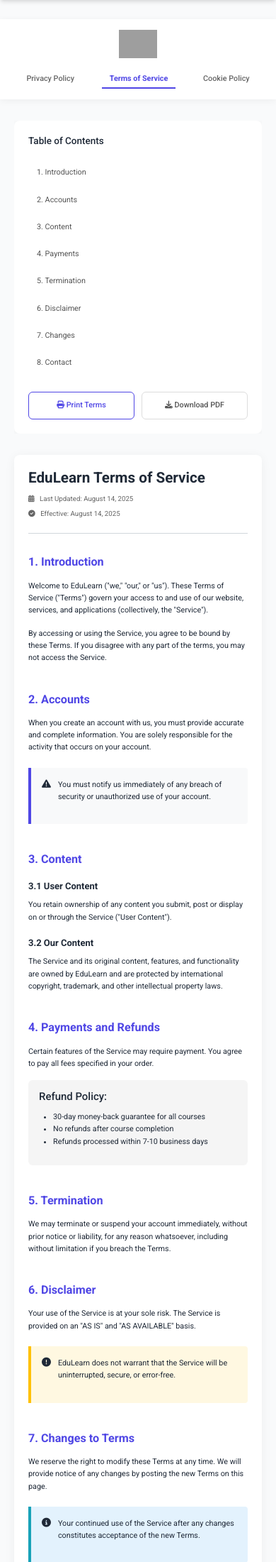
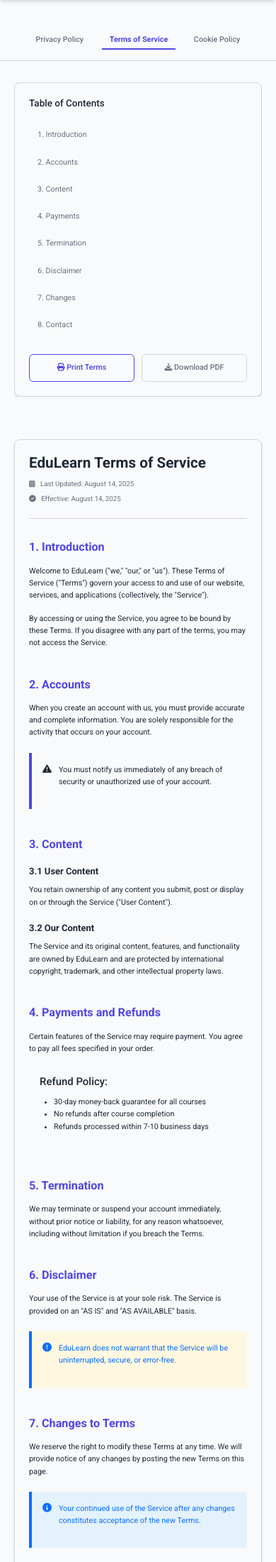
Before and after one commit to SHAHSULTANS/Edulearn, a Django app: page /user/terms/ in a window 390 px wide. Shown: the part 53-2254 px from the top of the page at 71% size. Run offline with Django 5.2, Linux system fonts and the light colour scheme; grey boxes are pictures that could not be loaded.

Commit message:
Update terms_of_service.html to fix text overlap and align with base.html
- Added padding-top: 80px to .legal-page to prevent fixed navbar overlap
- Replaced legal-header with inherited base.html navbar and added legal-subnav
- Aligned CSS variables (--primary-color, --light-color, etc.) with base.html
- Updated buttons to use btn-primary and btn-outline-primary with gradient and hover effects
- Applied shadow-sm and --border-color for consistent card styling
- Adjusted scroll offset in JavaScript for navbar and subnav
- Ensured responsive design and maintained TOC, print, and download functionality

```diff
--- a/templates/base.html
+++ b/templates/base.html
@@ -346,9 +346,9 @@
           <p class="mb-0 text-footer">© 2025 EduLearn, Inc. All rights reserved.</p>
         </div>
         <div class="col-md-6 text-md-end">
-          <a href="#" class="me-3">Terms</a>
-          <a href="#" class="me-3">Privacy</a>
-          <a href="#">Cookie Policy</a>
+          <a href="{% url "terms_of_service" %}" class="me-3">Terms</a>
+          <a href="{% url "privacy_policy" %}" class="me-3">Privacy</a>
+          <a href="{% url "cookie_policy" %}">Cookie Policy</a>
         </div>
       </div>
     </div>
--- a/users/templates/legal/terms.html
+++ b/users/templates/legal/terms.html
@@ -1,17 +1,369 @@
-{% extends 'base.html' %} {% load static %} {% block title %}
-<title>EduLearn - Terms of Service</title>
-{% endblock %} {% block content %}
+{% extends 'base.html' %}
+{% load static %}
+
+{% block title %}
+EduLearn - Terms of Service
+{% endblock %}
+
+{% block extra_css %}
+<style>
+  .legal-page {
+    font-family: "Roboto", sans-serif;
+    color: var(--text-color);
+    line-height: 1.6;
+    padding-top: 80px; /* Prevent overlap with fixed navbar */
+    background: var(--light-color);
+  }
+
+  .legal-subnav {
+    background: var(--light-color);
+    border-bottom: 1px solid var(--border-color);
+    padding: 15px 0;
+    position: sticky;
+    top: 0px; /* Below fixed navbar */
+    z-index: 99;
+  }
+
+  .legal-subnav .container {
+    display: flex;
+    justify-content: center;
+    align-items: center;
+    max-width: 1200px;
+    margin: 0 auto;
+    padding: 0 20px;
+  }
+
+  .legal-nav {
+    display: flex;
+    gap: 25px;
+  }
+
+  .nav-link {
+    color: var(--muted-color);
+    text-decoration: none;
+    font-weight: 500;
+    padding: 5px 0;
+    position: relative;
+    transition: color 0.2s;
+  }
+
+  .nav-link:hover {
+    color: var(--primary-color);
+  }
+
+  .nav-link.active {
+    color: var(--primary-color);
+    font-weight: 600;
+  }
+
+  .nav-link.active:after {
+    content: "";
+    position: absolute;
+    bottom: 0;
+    left: 0;
+    width: 100%;
+    height: 2px;
+    background: var(--primary-color);
+  }
+
+  .legal-container {
+    display: flex;
+    max-width: 1200px;
+    margin: 30px auto;
+    padding: 0 20px;
+    gap: 30px;
+  }
+
+  .legal-sidebar {
+    width: 280px;
+    padding-right: 20px;
+    position: sticky;
+    top: 150px; /* Below subnav */
+    align-self: flex-start;
+    max-height: calc(100vh - 160px);
+    overflow-y: auto;
+  }
+
+  .sidebar-content {
+    background: var(--light-color);
+    border: 1px solid var(--border-color);
+    border-radius: 8px;
+    padding: 20px;
+    box-shadow: var(--shadow);
+  }
+
+  .toc-list {
+    list-style: none;
+    padding: 0;
+    margin: 20px 0;
+  }
+
+  .toc-link {
+    display: block;
+    padding: 8px 12px;
+    color: var(--muted-color);
+    text-decoration: none;
+    border-radius: 4px;
+    margin-bottom: 5px;
+    transition: all 0.2s;
+  }
+
+  .toc-link:hover,
+  .toc-link:focus,
+  .toc-link.active {
+    background: var(--light-color);
+    color: var(--primary-color);
+  }
+
+  .sidebar-actions {
+    display: flex;
+    flex-direction: column;
+    gap: 10px;
+    margin-top: 25px;
+  }
+
+  .btn {
+    padding: 10px 15px;
+    border-radius: 6px;
+    font-weight: 500;
+    cursor: pointer;
+    transition: all 0.2s;
+    text-align: center;
+  }
+
+  .btn-primary {
+    background: linear-gradient(90deg, var(--primary-color) 0%, #7C3AED 100%);
+    color: var(--light-color);
+    border: none;
+  }
+
+  .btn-primary:hover {
+    background: var(--accent-color);
+    transform: translateY(-2px);
+    box-shadow: var(--shadow-hover);
+  }
+
+  .btn-outline-primary {
+    border: 1px solid var(--primary-color);
+    color: var(--primary-color);
+    background: var(--light-color);
+  }
+
+  .btn-outline-primary:hover {
+    background: var(--primary-color);
+    color: var(--light-color);
+    transform: translateY(-2px);
+  }
+
+  .btn-outline-secondary {
+    border: 1px solid var(--border-color);
+    color: var(--muted-color);
+    background: var(--light-color);
+  }
+
+  .btn-outline-secondary:hover {
+    background: var(--light-gray);
+    transform: translateY(-2px);
+  }
+
+  .legal-content {
+    flex: 1;
+    background: var(--light-color);
+    border: 1px solid var(--border-color);
+    border-radius: 8px;
+    padding: 30px;
+    box-shadow: var(--shadow);
+  }
+
+  .content-header {
+    border-bottom: 1px solid var(--border-color);
+    padding-bottom: 20px;
+    margin-bottom: 30px;
+  }
+
+  .content-header h1 {
+    font-weight: 700;
+    color: var(--text-color);
+    margin-bottom: 10px;
+  }
+
+  .meta-info {
+    display: flex;
+    gap: 20px;
+    color: var(--muted-color);
+    font-size: 0.9rem;
+  }
+
+  .meta-info i {
+    margin-right: 5px;
+  }
+
+  .legal-section {
+    margin-bottom: 40px;
+  }
+
+  .legal-section h2 {
+    color: var(--primary-color);
+    font-weight: 600;
+    margin-bottom: 15px;
+    font-size: 1.5rem;
+  }
+
+  .legal-section h3 {
+    font-weight: 600;
+    margin: 20px 0 10px;
+    font-size: 1.2rem;
+  }
+
+  .legal-section p {
+    margin-bottom: 15px;
+  }
+
+  .highlight-box {
+    background: var(--light-gray);
+    border-left: 4px solid var(--primary-color);
+    padding: 15px;
+    margin: 20px 0;
+    display: flex;
+    gap: 10px;
+    border-radius: 0 4px 4px 0;
+  }
+
+  .highlight-box.warning {
+    border-left-color: var(--warning-color);
+    background: #fff8e1;
+  }
+
+  .highlight-box.info {
+    border-left-color: var(--info-color);
+    background: #e3f2fd;
+  }
+
+  .highlight-box i {
+    font-size: 1.2rem;
+    margin-top: 2px;
+  }
+
+  .refund-policy {
+    background: var(--light-gray);
+    padding: 15px;
+    border-radius: 6px;
+    margin: 15px 0;
+  }
+
+  .refund-policy h4 {
+    margin-top: 0;
+    margin-bottom: 10px;
+  }
+
+  .refund-policy ul {
+    padding-left: 20px;
+    margin: 10px 0;
+  }
+
+  .contact-methods {
+    margin-top: 15px;
+  }
+
+  .contact-methods p {
+    display: flex;
+    align-items: center;
+    gap: 10px;
+    margin-bottom: 10px;
+  }
+
+  .acceptance-section {
+    margin-top: 50px;
+    padding-top: 30px;
+    border-top: 1px solid var(--border-color);
+  }
+
+  .acceptance-box {
+    background: var(--light-gray);
+    padding: 25px;
+    border-radius: 8px;
+    text-align: center;
+  }
+
+  .acceptance-box h4 {
+    margin-top: 0;
+    margin-bottom: 15px;
+  }
+
+  .acceptance-actions {
+    display: flex;
+    justify-content: center;
+    gap: 15px;
+    margin-top: 20px;
+  }
+
+  /* Responsive Design */
+  @media (max-width: 992px) {
+    .legal-container {
+      flex-direction: column;
+    }
+
+    .legal-sidebar {
+      width: 100%;
+      position: static;
+      margin-bottom: 30px;
+      padding-right: 0;
+    }
+
+    .sidebar-actions {
+      flex-direction: row;
+      justify-content: center;
+    }
+  }
+
+  @media (max-width: 768px) {
+    .legal-subnav .container {
+      flex-direction: column;
+      gap: 15px;
+    }
+
+    .legal-nav {
+      width: 100%;
+      justify-content: center;
+      gap: 15px;
+    }
+
+    .legal-content {
+      padding: 20px;
+    }
+
+    .acceptance-actions {
+      flex-direction: column;
+      gap: 10px;
+    }
+
+    .btn {
+      width: 100%;
+    }
+  }
+
+  @media (max-width: 576px) {
+    .meta-info {
+      flex-direction: column;
+      gap: 5px;
+    }
+
+    .legal-nav {
+      flex-wrap: wrap;
+    }
+  }
+</style>
+{% endblock %}
+
+{% block content %}
 <div class="legal-page">
-  <!-- Header with Navigation -->
-  <div class="legal-header">
+  <!-- Sub-Navigation -->
+  <div class="legal-subnav">
     <div class="container">
-      <a href="{% url 'home' %}" class="logo">
-        <img src="{% static 'edulear1n.svg' %}" alt="EduLearn Logo" />
-      </a>
       <div class="legal-nav">
-        <a href="{% url "privacy_policy" %}" class="nav-link">Privacy Policy</a>
+        <a href="{% url 'privacy_policy' %}" class="nav-link">Privacy Policy</a>
         <a href="{% url 'terms_of_service' %}" class="nav-link active">Terms of Service</a>
-        <a href="{% url "cookie_policy" %}" class="nav-link">Cookie Policy</a>
+        <a href="{% url 'cookie_policy' %}" class="nav-link">Cookie Policy</a>
       </div>
     </div>
   </div>
@@ -133,7 +485,7 @@
             Your use of the Service is at your sole risk. The Service is
             provided on an "AS IS" and "AS AVAILABLE" basis.
           </p>
-          <div class="highlight-box warning">
+          <div class="highlight-box warning text-primary">
             <i class="fas fa-exclamation-circle"></i>
             <p>
               EduLearn does not warrant that the Service will be uninterrupted,
@@ -142,13 +494,13 @@
           </div>
         </section>
 
-        <section id="changes" class="legal-section">
+        <section id="changes" class="legal-section ">
           <h2>7. Changes to Terms</h2>
           <p>
             We reserve the right to modify these Terms at any time. We will
             provide notice of any changes by posting the new Terms on this page.
           </p>
-          <div class="highlight-box info">
+          <div class="highlight-box info text-primary">
             <i class="fas fa-info-circle"></i>
             <p>
               Your continued use of the Service after any changes constitutes
@@ -178,12 +530,8 @@
               understood, and agree to be bound by these Terms of Service.
             </p>
             <div class="acceptance-actions">
-              <a href="{% url 'register' %}" class="btn btn-primary"
-                >I Accept - Create Account</a
-              >
-              <a href="{% url 'home' %}" class="btn btn-outline-secondary"
-                >Back to Home</a
-              >
+              <a href="{% url 'register' %}" class="btn btn-primary">I Accept - Create Account</a>
+              <a href="{% url 'home' %}" class="btn btn-outline-secondary">Back to Home</a>
             </div>
           </div>
         </div>
@@ -191,352 +539,9 @@
     </div>
   </div>
 </div>
-{% endblock %} {% block extra_css %}
-<style>
-  :root {
-    --primary-color: #5624d0;
-    --secondary-color: #f5f5f5;
-    --accent-color: #a435f0;
-    --text-color: #2d2f31;
-    --light-gray: #f8f9fa;
-    --border-color: #e1e1e1;
-  }
+{% endblock %}
 
-  .legal-page {
-    font-family: "Roboto", sans-serif;
-    color: var(--text-color);
-    line-height: 1.6;
-  }
-
-  .legal-header {
-    background: white;
-    box-shadow: 0 2px 10px rgba(0, 0, 0, 0.05);
-    padding: 15px 0;
-    position: sticky;
-    top: 0;
-    z-index: 100;
-  }
-
-  .legal-header .container {
-    display: flex;
-    justify-content: space-between;
-    align-items: center;
-    max-width: 1200px;
-    margin: 0 auto;
-    padding: 0 20px;
-  }
-
-  .logo img {
-    height: 40px;
-  }
-
-  .legal-nav {
-    display: flex;
-    gap: 25px;
-  }
-
-  .nav-link {
-    color: #666;
-    text-decoration: none;
-    font-weight: 500;
-    padding: 5px 0;
-    position: relative;
-  }
-
-  .nav-link.active {
-    color: var(--primary-color);
-    font-weight: 600;
-  }
-
-  .nav-link.active:after {
-    content: "";
-    position: absolute;
-    bottom: 0;
-    left: 0;
-    width: 100%;
-    height: 2px;
-    background: var(--primary-color);
-  }
-
-  .legal-container {
-    display: flex;
-    max-width: 1200px;
-    margin: 30px auto;
-    padding: 0 20px;
-  }
-
-  .legal-sidebar {
-    width: 280px;
-    padding-right: 30px;
-    position: sticky;
-    top: 80px;
-    align-self: flex-start;
-    max-height: calc(100vh - 100px);
-    overflow-y: auto;
-  }
-
-  .sidebar-content {
-    background: white;
-    border-radius: 8px;
-    padding: 20px;
-    box-shadow: 0 2px 15px rgba(0, 0, 0, 0.05);
-  }
-
-  .toc-list {
-    list-style: none;
-    padding: 0;
-    margin: 20px 0;
-  }
-
-  .toc-link {
-    display: block;
-    padding: 8px 12px;
-    color: #555;
-    text-decoration: none;
-    border-radius: 4px;
-    margin-bottom: 5px;
-    transition: all 0.2s;
-  }
-
-  .toc-link:hover,
-  .toc-link:focus {
-    background: var(--light-gray);
-    color: var(--primary-color);
-  }
-
-  .sidebar-actions {
-    display: flex;
-    flex-direction: column;
-    gap: 10px;
-    margin-top: 25px;
-  }
-
-  .btn {
-    padding: 10px 15px;
-    border-radius: 6px;
-    font-weight: 500;
-    cursor: pointer;
-    transition: all 0.2s;
-    text-align: center;
-  }
-
-  .btn-outline-primary {
-    border: 1px solid var(--primary-color);
-    color: var(--primary-color);
-    background: white;
-  }
-
-  .btn-outline-primary:hover {
-    background: var(--primary-color);
-    color: white;
-  }
-
-  .btn-outline-secondary {
-    border: 1px solid #ddd;
-    color: #555;
-    background: white;
-  }
-
-  .btn-outline-secondary:hover {
-    background: #f5f5f5;
-  }
-
-  .legal-content {
-    flex: 1;
-    background: white;
-    border-radius: 8px;
-    padding: 30px;
-    box-shadow: 0 2px 15px rgba(0, 0, 0, 0.05);
-  }
-
-  .content-header {
-    border-bottom: 1px solid var(--border-color);
-    padding-bottom: 20px;
-    margin-bottom: 30px;
-  }
-
-  .content-header h1 {
-    font-weight: 700;
-    color: var(--text-color);
-    margin-bottom: 10px;
-  }
-
-  .meta-info {
-    display: flex;
-    gap: 20px;
-    color: #666;
-    font-size: 0.9rem;
-  }
-
-  .meta-info i {
-    margin-right: 5px;
-  }
-
-  .legal-section {
-    margin-bottom: 40px;
-  }
-
-  .legal-section h2 {
-    color: var(--primary-color);
-    font-weight: 600;
-    margin-bottom: 15px;
-    font-size: 1.5rem;
-  }
-
-  .legal-section h3 {
-    font-weight: 600;
-    margin: 20px 0 10px;
-    font-size: 1.2rem;
-  }
-
-  .legal-section p {
-    margin-bottom: 15px;
-  }
-
-  .highlight-box {
-    background: #f8f9fa;
-    border-left: 4px solid var(--primary-color);
-    padding: 15px;
-    margin: 20px 0;
-    display: flex;
-    gap: 10px;
-    border-radius: 0 4px 4px 0;
-  }
-
-  .highlight-box.warning {
-    border-left-color: #ffc107;
-    background: #fff8e1;
-  }
-
-  .highlight-box.info {
-    border-left-color: #17a2b8;
-    background: #e3f2fd;
-  }
-
-  .highlight-box i {
-    font-size: 1.2rem;
-    margin-top: 2px;
-  }
-
-  .refund-policy {
-    background: #f5f5f5;
-    padding: 15px;
-    border-radius: 6px;
-    margin: 15px 0;
-  }
-
-  .refund-policy h4 {
-    margin-top: 0;
-    margin-bottom: 10px;
-  }
-
-  .refund-policy ul {
-    padding-left: 20px;
-    margin: 10px 0;
-  }
-
-  .contact-methods {
-    margin-top: 15px;
-  }
-
-  .contact-methods p {
-    display: flex;
-    align-items: center;
-    gap: 10px;
-    margin-bottom: 10px;
-  }
-
-  .acceptance-section {
-    margin-top: 50px;
-    padding-top: 30px;
-    border-top: 1px solid var(--border-color);
-  }
-
-  .acceptance-box {
-    background: #f8f9fa;
-    padding: 25px;
-    border-radius: 8px;
-    text-align: center;
-  }
-
-  .acceptance-box h4 {
-    margin-top: 0;
-    margin-bottom: 15px;
-  }
-
-  .acceptance-actions {
-    display: flex;
-    justify-content: center;
-    gap: 15px;
-    margin-top: 20px;
-  }
-
-  .btn-primary {
-    background: var(--primary-color);
-    color: white;
-    border: none;
-  }
-
-  .btn-primary:hover {
-    background: var(--accent-color);
-    transform: translateY(-2px);
-  }
-
-  /* Responsive Design */
-  @media (max-width: 992px) {
-    .legal-container {
-      flex-direction: column;
-    }
-
-    .legal-sidebar {
-      width: 100%;
-      position: static;
-      margin-bottom: 30px;
-      padding-right: 0;
-    }
-
-    .sidebar-actions {
-      flex-direction: row;
-    }
-  }
-
-  @media (max-width: 768px) {
-    .legal-nav {
-      gap: 15px;
-    }
-
-    .legal-content {
-      padding: 20px;
-    }
-
-    .acceptance-actions {
-      flex-direction: column;
-      gap: 10px;
-    }
-
-    .btn {
-      width: 100%;
-    }
-  }
-
-  @media (max-width: 576px) {
-    .legal-header .container {
-      flex-direction: column;
-      gap: 15px;
-    }
-
-    .legal-nav {
-      width: 100%;
-      justify-content: space-around;
-    }
-
-    .meta-info {
-      flex-direction: column;
-      gap: 5px;
-    }
-  }
-</style>
-{% endblock %} {% block extra_js %}
+{% block extra_js %}
 <script>
   document.addEventListener("DOMContentLoaded", function () {
     // Smooth scrolling for table of contents links
@@ -548,7 +553,7 @@
 
         if (targetElement) {
           window.scrollTo({
-            top: targetElement.offsetTop - 100,
+            top: targetElement.offsetTop - 160, /* Adjusted for navbar and subnav */
             behavior: "smooth",
           });
 
@@ -565,12 +570,11 @@
         window.print();
       });
 
-    // Download as PDF button (would need a proper implementation)
+    // Download as PDF button (placeholder)
     document
       .querySelector(".download-btn")
       ?.addEventListener("click", function () {
         alert("PDF download functionality would be implemented here");
-        // In a real implementation, this would generate/download a PDF
       });
 
     // Highlight current section in TOC while scrolling
@@ -582,9 +586,7 @@
 
       sections.forEach((section) => {
         const sectionTop = section.offsetTop;
-        const sectionHeight = section.clientHeight;
-
-        if (pageYOffset >= sectionTop - 150) {
+        if (pageYOffset >= sectionTop - 160) { /* Adjusted for navbar and subnav */
           current = "#" + section.getAttribute("id");
         }
       });
```
